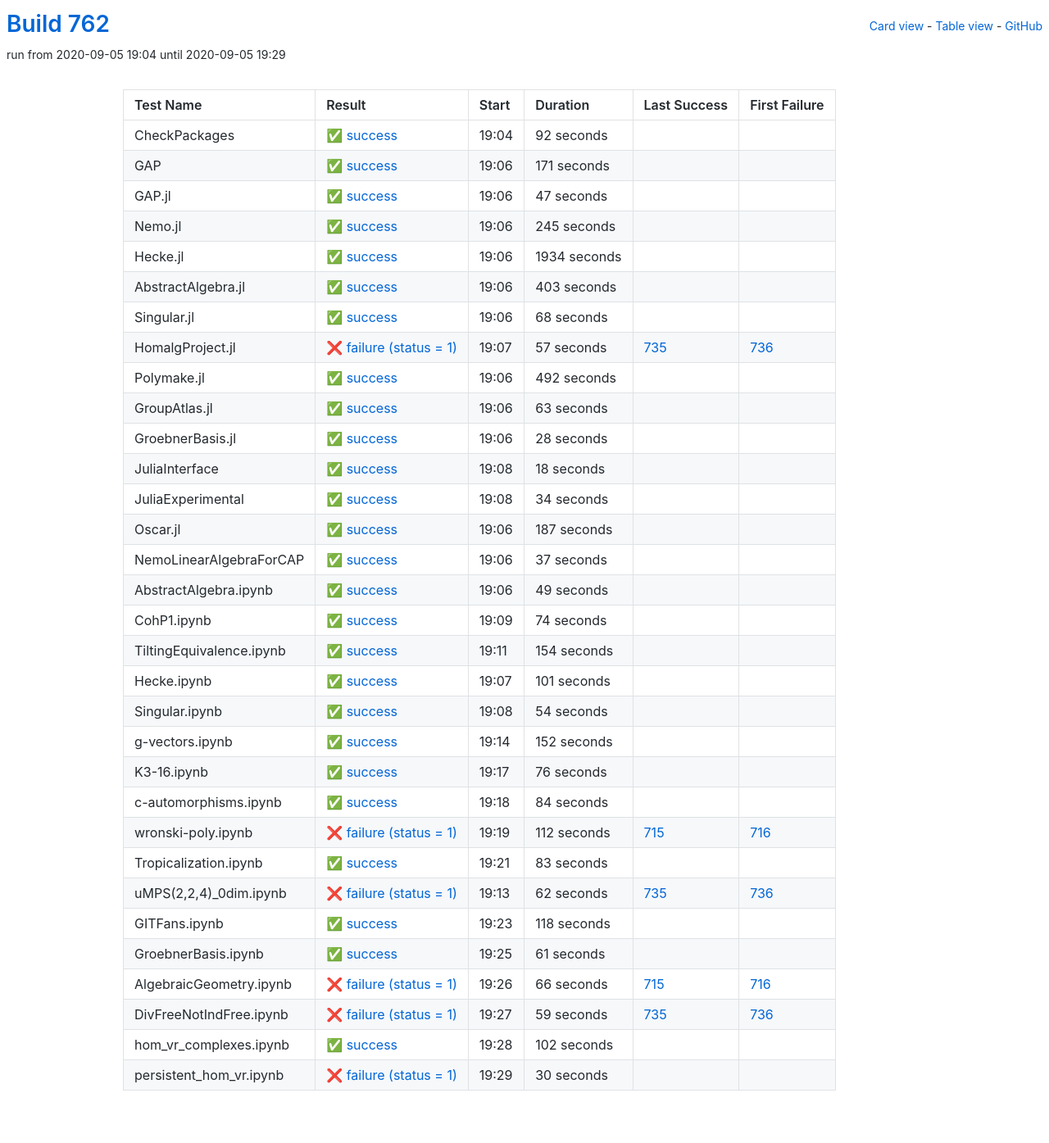
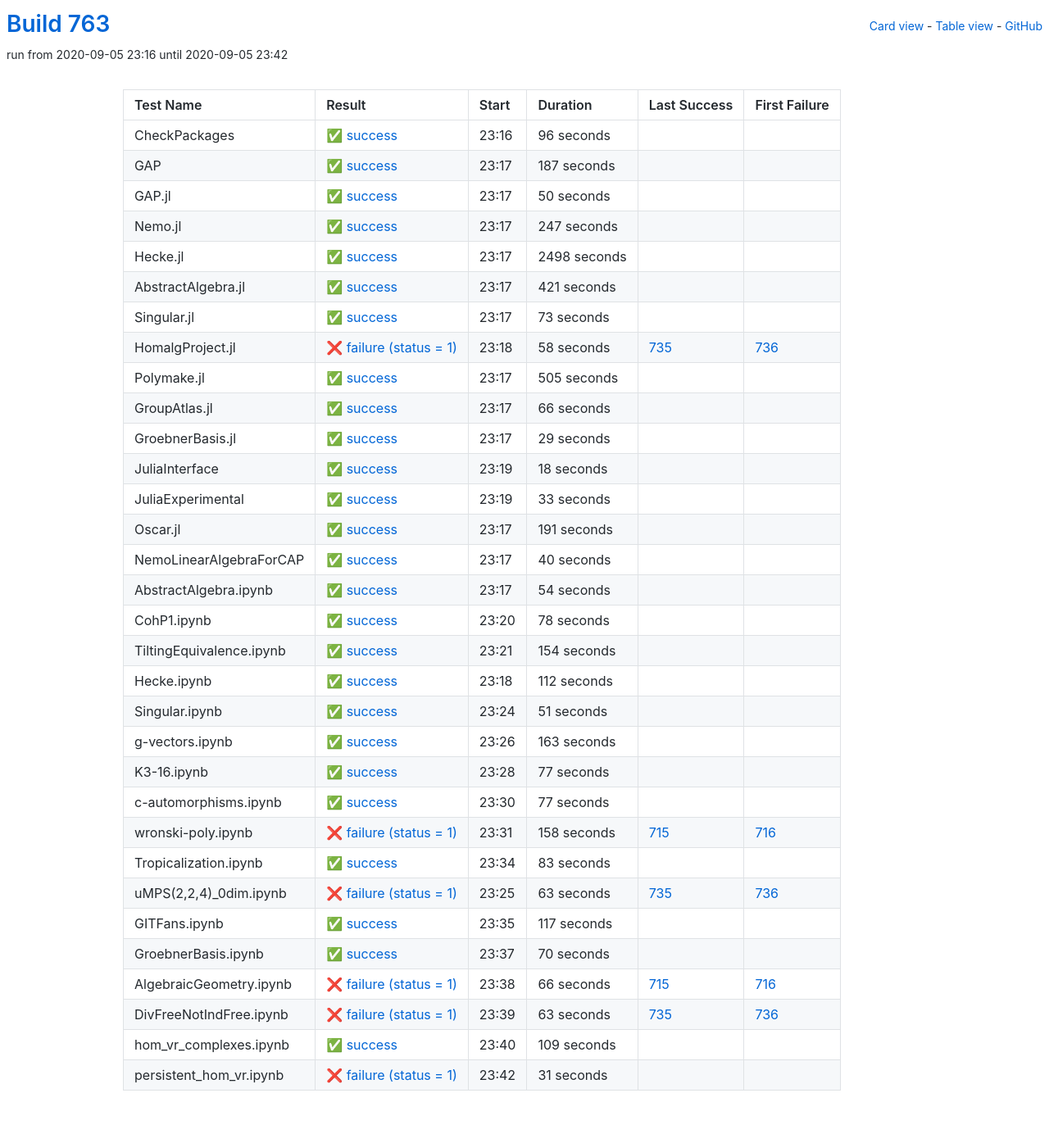
Before and after one commit to oscar-system/oscar-ci-status-stable, a Jekyll site: the page built from table.html, in a window 1280 px wide. Shown: the whole page at 82% size. Built offline with Jekyll 4.4.1, drawn with Linux system fonts in a browser that asks for light colours.

Commit message:
Build #763

```diff
--- a/_data/ci.yml
+++ b/_data/ci.yml
@@ -1,6 +1,6 @@
 ---
-build: 762
-build_url: https://oscarci.mathematik.uni-kl.de/job/oscar-stable/762/
+build: 763
+build_url: https://oscarci.mathematik.uni-kl.de/job/oscar-stable/763/
 job: oscar-stable
 organization: oscar-system
 repo: oscar-ci-status-stable
@@ -8,140 +8,140 @@ repourl: https://github.com/oscar-system/oscar-ci-status-stable
 tests:
 - name: CheckPackages
   id: checkpackages
-  log: https://oscarci.mathematik.uni-kl.de/job/oscar-stable/762/artifact/logs/build-762/CheckPackages.log
-  start: 2020-09-05 19:04
+  log: https://oscarci.mathematik.uni-kl.de/job/oscar-stable/763/artifact/logs/build-763/CheckPackages.log
+  start: 2020-09-05 23:16
   success: true
   exitcode: 0
   status: success
-  duration: 92
+  duration: 96
   last_success: false
   last_success_url:
   first_failure: false
   first_failure_url:
 - name: GAP
   id: gap
-  log: https://oscarci.mathematik.uni-kl.de/job/oscar-stable/762/artifact/logs/build-762/GAP.log
-  start: 2020-09-05 19:06
+  log: https://oscarci.mathematik.uni-kl.de/job/oscar-stable/763/artifact/logs/build-763/GAP.log
+  start: 2020-09-05 23:17
   success: true
   exitcode: 0
   status: success
-  duration: 171
+  duration: 187
   last_success: false
   last_success_url:
   first_failure: false
   first_failure_url:
 - name: GAP.jl
   id: gap-jl
-  log: https://oscarci.mathematik.uni-kl.de/job/oscar-stable/762/artifact/logs/build-762/GAP.jl.log
-  start: 2020-09-05 19:06
+  log: https://oscarci.mathematik.uni-kl.de/job/oscar-stable/763/artifact/logs/build-763/GAP.jl.log
+  start: 2020-09-05 23:17
   success: true
   exitcode: 0
   status: success
-  duration: 47
+  duration: 50
   last_success: false
   last_success_url:
   first_failure: false
   first_failure_url:
 - name: Nemo.jl
   id: nemo-jl
-  log: https://oscarci.mathematik.uni-kl.de/job/oscar-stable/762/artifact/logs/build-762/Nemo.jl.log
-  start: 2020-09-05 19:06
+  log: https://oscarci.mathematik.uni-kl.de/job/oscar-stable/763/artifact/logs/build-763/Nemo.jl.log
+  start: 2020-09-05 23:17
   success: true
   exitcode: 0
   status: success
-  duration: 245
+  duration: 247
   last_success: false
   last_success_url:
   first_failure: false
   first_failure_url:
 - name: Hecke.jl
   id: hecke-jl
-  log: https://oscarci.mathematik.uni-kl.de/job/oscar-stable/762/artifact/logs/build-762/Hecke.jl.log
-  start: 2020-09-05 19:06
+  log: https://oscarci.mathematik.uni-kl.de/job/oscar-stable/763/artifact/logs/build-763/Hecke.jl.log
+  start: 2020-09-05 23:17
   success: true
   exitcode: 0
   status: success
-  duration: 1934
+  duration: 2498
   last_success: false
   last_success_url:
   first_failure: false
   first_failure_url:
 - name: AbstractAlgebra.jl
   id: abstractalgebra-jl
-  log: https://oscarci.mathematik.uni-kl.de/job/oscar-stable/762/artifact/logs/build-762/AbstractAlgebra.jl.log
-  start: 2020-09-05 19:06
+  log: https://oscarci.mathematik.uni-kl.de/job/oscar-stable/763/artifact/logs/build-763/AbstractAlgebra.jl.log
+  start: 2020-09-05 23:17
   success: true
   exitcode: 0
   status: success
-  duration: 403
+  duration: 421
   last_success: false
   last_success_url:
   first_failure: false
   first_failure_url:
 - name: Singular.jl
   id: singular-jl
-  log: https://oscarci.mathematik.uni-kl.de/job/oscar-stable/762/artifact/logs/build-762/Singular.jl.log
-  start: 2020-09-05 19:06
+  log: https://oscarci.mathematik.uni-kl.de/job/oscar-stable/763/artifact/logs/build-763/Singular.jl.log
+  start: 2020-09-05 23:17
   success: true
   exitcode: 0
   status: success
-  duration: 68
+  duration: 73
   last_success: false
   last_success_url:
   first_failure: false
   first_failure_url:
 - name: HomalgProject.jl
   id: homalgproject-jl
-  log: https://oscarci.mathematik.uni-kl.de/job/oscar-stable/762/artifact/logs/build-762/HomalgProject.jl.log
-  start: 2020-09-05 19:07
+  log: https://oscarci.mathematik.uni-kl.de/job/oscar-stable/763/artifact/logs/build-763/HomalgProject.jl.log
+  start: 2020-09-05 23:18
   success: false
   exitcode: 1
   status: failure
-  duration: 57
+  duration: 58
   last_success: 735
   last_success_url: https://oscarci.mathematik.uni-kl.de/job/oscar-stable/735/
   first_failure: 736
   first_failure_url: https://oscarci.mathematik.uni-kl.de/job/oscar-stable/736/
 - name: Polymake.jl
   id: polymake-jl
-  log: https://oscarci.mathematik.uni-kl.de/job/oscar-stable/762/artifact/logs/build-762/Polymake.jl.log
-  start: 2020-09-05 19:06
+  log: https://oscarci.mathematik.uni-kl.de/job/oscar-stable/763/artifact/logs/build-763/Polymake.jl.log
+  start: 2020-09-05 23:17
   success: true
   exitcode: 0
   status: success
-  duration: 492
+  duration: 505
   last_success: false
   last_success_url:
   first_failure: false
   first_failure_url:
 - name: GroupAtlas.jl
   id: groupatlas-jl
-  log: https://oscarci.mathematik.uni-kl.de/job/oscar-stable/762/artifact/logs/build-762/GroupAtlas.jl.log
-  start: 2020-09-05 19:06
+  log: https://oscarci.mathematik.uni-kl.de/job/oscar-stable/763/artifact/logs/build-763/GroupAtlas.jl.log
+  start: 2020-09-05 23:17
   success: true
   exitcode: 0
   status: success
-  duration: 63
+  duration: 66
   last_success: false
   last_success_url:
   first_failure: false
   first_failure_url:
 - name: GroebnerBasis.jl
   id: groebnerbasis-jl
-  log: https://oscarci.mathematik.uni-kl.de/job/oscar-stable/762/artifact/logs/build-762/GroebnerBasis.jl.log
-  start: 2020-09-05 19:06
+  log: https://oscarci.mathematik.uni-kl.de/job/oscar-stable/763/artifact/logs/build-763/GroebnerBasis.jl.log
+  start: 2020-09-05 23:17
   success: true
   exitcode: 0
   status: success
-  duration: 28
+  duration: 29
   last_success: false
   last_success_url:
   first_failure: false
   first_failure_url:
 - name: JuliaInterface
   id: juliainterface
-  log: https://oscarci.mathematik.uni-kl.de/job/oscar-stable/762/artifact/logs/build-762/JuliaInterface.log
-  start: 2020-09-05 19:08
+  log: https://oscarci.mathematik.uni-kl.de/job/oscar-stable/763/artifact/logs/build-763/JuliaInterface.log
+  start: 2020-09-05 23:19
   success: true
   exitcode: 0
   status: success
@@ -152,68 +152,68 @@ tests:
   first_failure_url:
 - name: JuliaExperimental
   id: juliaexperimental
-  log: https://oscarci.mathematik.uni-kl.de/job/oscar-stable/762/artifact/logs/build-762/JuliaExperimental.log
-  start: 2020-09-05 19:08
+  log: https://oscarci.mathematik.uni-kl.de/job/oscar-stable/763/artifact/logs/build-763/JuliaExperimental.log
+  start: 2020-09-05 23:19
   success: true
   exitcode: 0
   status: success
-  duration: 34
+  duration: 33
   last_success: false
   last_success_url:
   first_failure: false
   first_failure_url:
 - name: Oscar.jl
   id: oscar-jl
-  log: https://oscarci.mathematik.uni-kl.de/job/oscar-stable/762/artifact/logs/build-762/Oscar.jl.log
-  start: 2020-09-05 19:06
+  log: https://oscarci.mathematik.uni-kl.de/job/oscar-stable/763/artifact/logs/build-763/Oscar.jl.log
+  start: 2020-09-05 23:17
   success: true
   exitcode: 0
   status: success
-  duration: 187
+  duration: 191
   last_success: false
   last_success_url:
   first_failure: false
   first_failure_url:
 - name: NemoLinearAlgebraForCAP
   id: nemolinearalgebraforcap
-  log: https://oscarci.mathematik.uni-kl.de/job/oscar-stable/762/artifact/logs/build-762/NemoLinearAlgebraForCAP.log
-  start: 2020-09-05 19:06
+  log: https://oscarci.mathematik.uni-kl.de/job/oscar-stable/763/artifact/logs/build-763/NemoLinearAlgebraForCAP.log
+  start: 2020-09-05 23:17
   success: true
   exitcode: 0
   status: success
-  duration: 37
+  duration: 40
   last_success: false
   last_success_url:
   first_failure: false
   first_failure_url:
 - name: AbstractAlgebra.ipynb
   id: abstractalgebra-ipynb
-  log: https://oscarci.mathematik.uni-kl.de/job/oscar-stable/762/artifact/logs/build-762/AbstractAlgebra.ipynb.log
-  start: 2020-09-05 19:06
+  log: https://oscarci.mathematik.uni-kl.de/job/oscar-stable/763/artifact/logs/build-763/AbstractAlgebra.ipynb.log
+  start: 2020-09-05 23:17
   success: true
   exitcode: 0
   status: success
-  duration: 49
+  duration: 54
   last_success: false
   last_success_url:
   first_failure: false
   first_failure_url:
 - name: CohP1.ipynb
   id: cohp1-ipynb
-  log: https://oscarci.mathematik.uni-kl.de/job/oscar-stable/762/artifact/logs/build-762/CohP1.ipynb.log
-  start: 2020-09-05 19:09
+  log: https://oscarci.mathematik.uni-kl.de/job/oscar-stable/763/artifact/logs/build-763/CohP1.ipynb.log
+  start: 2020-09-05 23:20
   success: true
   exitcode: 0
   status: success
-  duration: 74
+  duration: 78
   last_success: false
   last_success_url:
   first_failure: false
   first_failure_url:
 - name: TiltingEquivalence.ipynb
   id: tiltingequivalence-ipynb
-  log: https://oscarci.mathematik.uni-kl.de/job/oscar-stable/762/artifact/logs/build-762/TiltingEquivalence.ipynb.log
-  start: 2020-09-05 19:11
+  log: https://oscarci.mathematik.uni-kl.de/job/oscar-stable/763/artifact/logs/build-763/TiltingEquivalence.ipynb.log
+  start: 2020-09-05 23:21
   success: true
   exitcode: 0
   status: success
@@ -224,80 +224,80 @@ tests:
   first_failure_url:
 - name: Hecke.ipynb
   id: hecke-ipynb
-  log: https://oscarci.mathematik.uni-kl.de/job/oscar-stable/762/artifact/logs/build-762/Hecke.ipynb.log
-  start: 2020-09-05 19:07
+  log: https://oscarci.mathematik.uni-kl.de/job/oscar-stable/763/artifact/logs/build-763/Hecke.ipynb.log
+  start: 2020-09-05 23:18
   success: true
   exitcode: 0
   status: success
-  duration: 101
+  duration: 112
   last_success: false
   last_success_url:
   first_failure: false
   first_failure_url:
 - name: Singular.ipynb
   id: singular-ipynb
-  log: https://oscarci.mathematik.uni-kl.de/job/oscar-stable/762/artifact/logs/build-762/Singular.ipynb.log
-  start: 2020-09-05 19:08
+  log: https://oscarci.mathematik.uni-kl.de/job/oscar-stable/763/artifact/logs/build-763/Singular.ipynb.log
+  start: 2020-09-05 23:24
   success: true
   exitcode: 0
   status: success
-  duration: 54
+  duration: 51
   last_success: false
   last_success_url:
   first_failure: false
   first_failure_url:
 - name: g-vectors.ipynb
   id: g-vectors-ipynb
-  log: https://oscarci.mathematik.uni-kl.de/job/oscar-stable/762/artifact/logs/build-762/g-vectors.ipynb.log
-  start: 2020-09-05 19:14
+  log: https://oscarci.mathematik.uni-kl.de/job/oscar-stable/763/artifact/logs/build-763/g-vectors.ipynb.log
+  start: 2020-09-05 23:26
   success: true
   exitcode: 0
   status: success
-  duration: 152
+  duration: 163
   last_success: false
   last_success_url:
   first_failure: false
   first_failure_url:
 - name: K3-16.ipynb
   id: k3-16-ipynb
-  log: https://oscarci.mathematik.uni-kl.de/job/oscar-stable/762/artifact/logs/build-762/K3-16.ipynb.log
-  start: 2020-09-05 19:17
+  log: https://oscarci.mathematik.uni-kl.de/job/oscar-stable/763/artifact/logs/build-763/K3-16.ipynb.log
+  start: 2020-09-05 23:28
   success: true
   exitcode: 0
   status: success
-  duration: 76
+  duration: 77
   last_success: false
   last_success_url:
   first_failure: false
   first_failure_url:
 - name: c-automorphisms.ipynb
   id: c-automorphisms-ipynb
-  log: https://oscarci.mathematik.uni-kl.de/job/oscar-stable/762/artifact/logs/build-762/c-automorphisms.ipynb.log
-  start: 2020-09-05 19:18
+  log: https://oscarci.mathematik.uni-kl.de/job/oscar-stable/763/artifact/logs/build-763/c-automorphisms.ipynb.log
+  start: 2020-09-05 23:30
   success: true
   exitcode: 0
   status: success
-  duration: 84
+  duration: 77
   last_success: false
   last_success_url:
   first_failure: false
   first_failure_url:
 - name: wronski-poly.ipynb
   id: wronski-poly-ipynb
-  log: https://oscarci.mathematik.uni-kl.de/job/oscar-stable/762/artifact/logs/build-762/wronski-poly.ipynb.log
-  start: 2020-09-05 19:19
+  log: https://oscarci.mathematik.uni-kl.de/job/oscar-stable/763/artifact/logs/build-763/wronski-poly.ipynb.log
+  start: 2020-09-05 23:31
   success: false
   exitcode: 1
   status: failure
-  duration: 112
+  duration: 158
   last_success: 715
   last_success_url: https://oscarci.mathematik.uni-kl.de/job/oscar-stable/715/
   first_failure: 716
   first_failure_url: https://oscarci.mathematik.uni-kl.de/job/oscar-stable/716/
 - name: Tropicalization.ipynb
   id: tropicalization-ipynb
-  log: https://oscarci.mathematik.uni-kl.de/job/oscar-stable/762/artifact/logs/build-762/Tropicalization.ipynb.log
-  start: 2020-09-05 19:21
+  log: https://oscarci.mathematik.uni-kl.de/job/oscar-stable/763/artifact/logs/build-763/Tropicalization.ipynb.log
+  start: 2020-09-05 23:34
   success: true
   exitcode: 0
   status: success
@@ -308,44 +308,44 @@ tests:
   first_failure_url:
 - name: uMPS(2,2,4)_0dim.ipynb
   id: umps-2-2-4-0dim-ipynb
-  log: https://oscarci.mathematik.uni-kl.de/job/oscar-stable/762/artifact/logs/build-762/uMPS-2-2-4-_0dim.ipynb.log
-  start: 2020-09-05 19:13
+  log: https://oscarci.mathematik.uni-kl.de/job/oscar-stable/763/artifact/logs/build-763/uMPS-2-2-4-_0dim.ipynb.log
+  start: 2020-09-05 23:25
   success: false
   exitcode: 1
   status: failure
-  duration: 62
+  duration: 63
   last_success: 735
   last_success_url: https://oscarci.mathematik.uni-kl.de/job/oscar-stable/735/
   first_failure: 736
   first_failure_url: https://oscarci.mathematik.uni-kl.de/job/oscar-stable/736/
 - name: GITFans.ipynb
   id: gitfans-ipynb
-  log: https://oscarci.mathematik.uni-kl.de/job/oscar-stable/762/artifact/logs/build-762/GITFans.ipynb.log
-  start: 2020-09-05 19:23
+  log: https://oscarci.mathematik.uni-kl.de/job/oscar-stable/763/artifact/logs/build-763/GITFans.ipynb.log
+  start: 2020-09-05 23:35
   success: true
   exitcode: 0
   status: success
-  duration: 118
+  duration: 117
   last_success: false
   last_success_url:
   first_failure: false
   first_failure_url:
 - name: GroebnerBasis.ipynb
   id: groebnerbasis-ipynb
-  log: https://oscarci.mathematik.uni-kl.de/job/oscar-stable/762/artifact/logs/build-762/GroebnerBasis.ipynb.log
-  start: 2020-09-05 19:25
+  log: https://oscarci.mathematik.uni-kl.de/job/oscar-stable/763/artifact/logs/build-763/GroebnerBasis.ipynb.log
+  start: 2020-09-05 23:37
   success: true
   exitcode: 0
   status: success
-  duration: 61
+  duration: 70
   last_success: false
   last_success_url:
   first_failure: false
   first_failure_url:
 - name: AlgebraicGeometry.ipynb
   id: algebraicgeometry-ipynb
-  log: https://oscarci.mathematik.uni-kl.de/job/oscar-stable/762/artifact/logs/build-762/AlgebraicGeometry.ipynb.log
-  start: 2020-09-05 19:26
+  log: https://oscarci.mathematik.uni-kl.de/job/oscar-stable/763/artifact/logs/build-763/AlgebraicGeometry.ipynb.log
+  start: 2020-09-05 23:38
   success: false
   exitcode: 1
   status: failure
@@ -356,36 +356,36 @@ tests:
   first_failure_url: https://oscarci.mathematik.uni-kl.de/job/oscar-stable/716/
 - name: DivFreeNotIndFree.ipynb
   id: divfreenotindfree-ipynb
-  log: https://oscarci.mathematik.uni-kl.de/job/oscar-stable/762/artifact/logs/build-762/DivFreeNotIndFree.ipynb.log
-  start: 2020-09-05 19:27
+  log: https://oscarci.mathematik.uni-kl.de/job/oscar-stable/763/artifact/logs/build-763/DivFreeNotIndFree.ipynb.log
+  start: 2020-09-05 23:39
   success: false
   exitcode: 1
   status: failure
-  duration: 59
+  duration: 63
   last_success: 735
   last_success_url: https://oscarci.mathematik.uni-kl.de/job/oscar-stable/735/
   first_failure: 736
   first_failure_url: https://oscarci.mathematik.uni-kl.de/job/oscar-stable/736/
 - name: hom_vr_complexes.ipynb
   id: hom-vr-complexes-ipynb
-  log: https://oscarci.mathematik.uni-kl.de/job/oscar-stable/762/artifact/logs/build-762/hom_vr_complexes.ipynb.log
-  start: 2020-09-05 19:28
+  log: https://oscarci.mathematik.uni-kl.de/job/oscar-stable/763/artifact/logs/build-763/hom_vr_complexes.ipynb.log
+  start: 2020-09-05 23:40
   success: true
   exitcode: 0
   status: success
-  duration: 102
+  duration: 109
   last_success: false
   last_success_url:
   first_failure: false
   first_failure_url:
 - name: persistent_hom_vr.ipynb
   id: persistent-hom-vr-ipynb
-  log: https://oscarci.mathematik.uni-kl.de/job/oscar-stable/762/artifact/logs/build-762/persistent_hom_vr.ipynb.log
-  start: 2020-09-05 19:29
+  log: https://oscarci.mathematik.uni-kl.de/job/oscar-stable/763/artifact/logs/build-763/persistent_hom_vr.ipynb.log
+  start: 2020-09-05 23:42
   success: false
   exitcode: 1
   status: failure
-  duration: 30
+  duration: 31
   last_success: false
   last_success_url:
   first_failure: false
```
Also changed, not shown: README.md.
